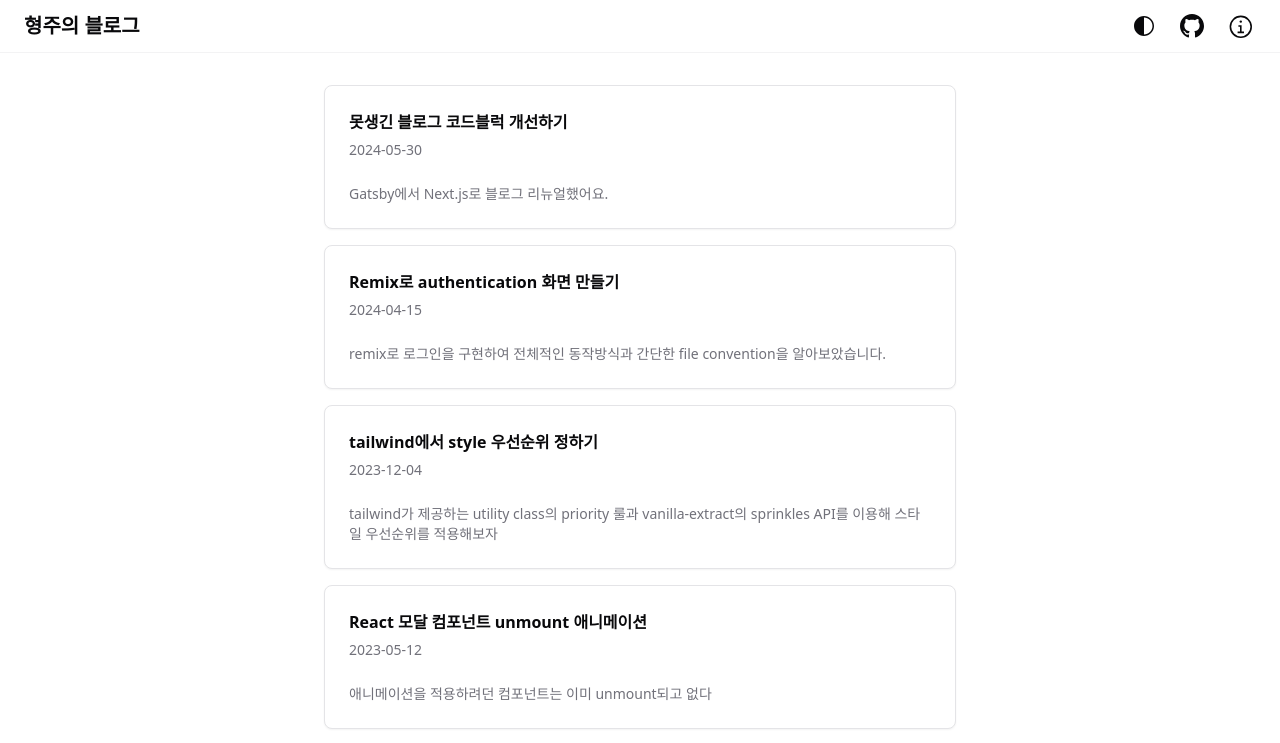
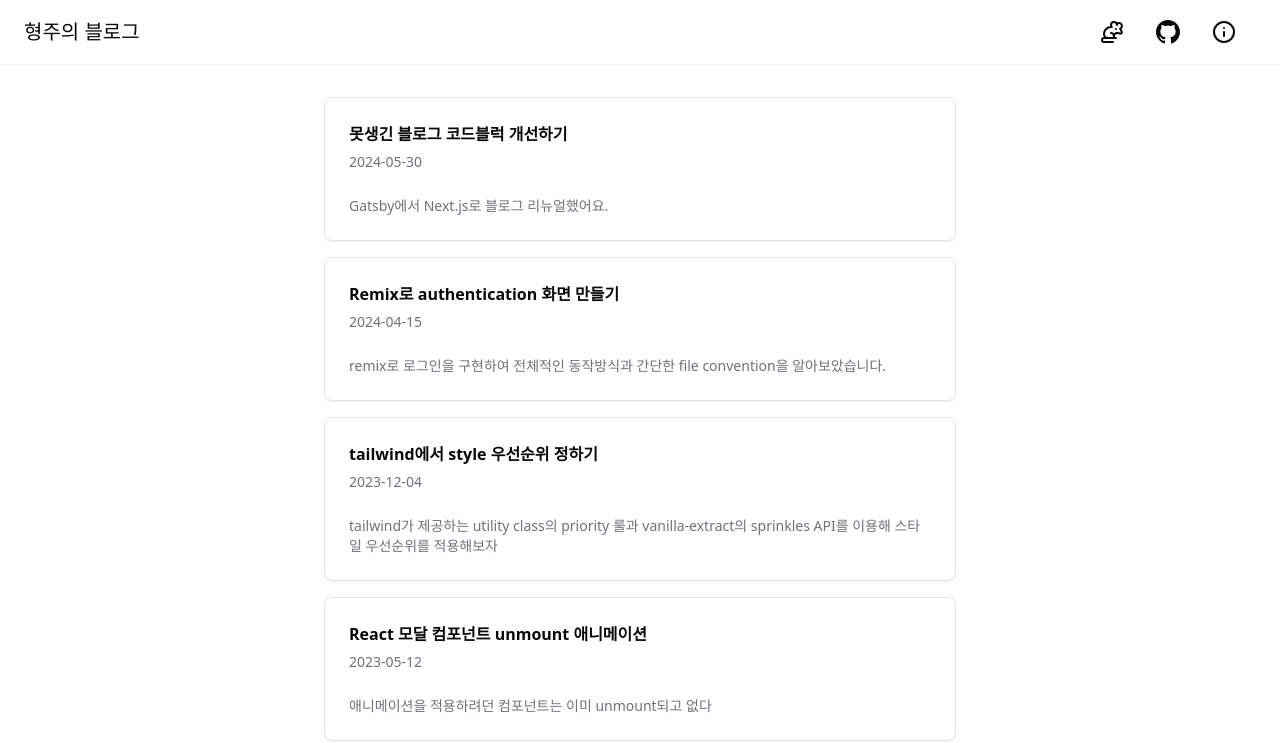
Before and after one commit to nokiahub/nokiahub.name, a Next.js app: page / in a window 1280 px wide. Shown: the top 743 px of the page. Built offline with nearby package versions, Linux system fonts and the light colour scheme.

Commit message:
updated button uis

```diff
--- a/components/Footer.tsx
+++ /dev/null
@@ -1,22 +0,0 @@
-import GithubIcon from "@/components/icons/GithubIcon";
-
-const Footer = () => {
-  return (
-    <footer className={"flex flex-col items-center gap-3 p-10"}>
-      <a
-        target="_blank"
-        href="https://github.com/nokiahub"
-        aria-label="my github account"
-      >
-        <GithubIcon />
-      </a>
-      <div>
-        © {new Date().getFullYear()}, Built with
-        <a href="https://nextjs.org/">Next.js</a>
-      </div>
-      <p>Copyright © 2024 - All right reserved</p>
-    </footer>
-  );
-};
-
-export default Footer;
--- a/components/Header.tsx
+++ /dev/null
@@ -1,31 +0,0 @@
-import Link from "next/link";
-import ThemeSwitchToggle from "./ThemeSwitchTogle";
-import GithubIcon from "@/components/icons/GithubIcon";
-import { AboutIcon } from "@/components/icons/AboutIcon";
-
-export const Header = () => {
-  return (
-    <nav
-      className={
-        "border-border/45 sticky top-0 flex justify-between border-b bg-background px-6 py-3"
-      }
-    >
-      <Link className={"text-xl font-bold"} href={"/"}>
-        형주의 블로그
-      </Link>
-      <ul className={"flex items-center gap-6 px-1"}>
-        <ThemeSwitchToggle />
-        <Link
-          target="_blank"
-          href="https://github.com/nokiahub"
-          aria-label="my github account"
-        >
-          <GithubIcon />
-        </Link>
-        <Link href="/about" aria-label="about me">
-          <AboutIcon />
-        </Link>
-      </ul>
-    </nav>
-  );
-};
--- /dev/null
+++ b/components/footer.tsx
@@ -0,0 +1,25 @@
+import Github from "@/components/icons/github";
+import { Button } from "@/components/ui/button";
+
+const Footer = () => {
+  return (
+    <footer className={"flex flex-col items-center gap-3 p-10"}>
+      <Button variant={"ghost"}>
+        <a
+          target="_blank"
+          href="https://github.com/nokiahub"
+          aria-label="my github account"
+        >
+          <Github />
+        </a>
+      </Button>
+      <div>
+        © {new Date().getFullYear()}, Built with
+        <a href="https://nextjs.org/"> Next.js</a>
+      </div>
+      <p>Copyright © 2024 - All right reserved</p>
+    </footer>
+  );
+};
+
+export default Footer;
--- /dev/null
+++ b/components/header.tsx
@@ -0,0 +1,36 @@
+import Link from "next/link";
+import ThemeSwitchToggle from "./theme-switch-toggle";
+import Github from "@/components/icons/github";
+import { Info } from "lucide-react";
+import { Button } from "@/components/ui/button";
+
+export const Header = () => {
+  return (
+    <nav
+      className={
+        "sticky top-0 flex items-center justify-between border-b border-border/45 bg-background px-6 py-3"
+      }
+    >
+      <Link className={"text-end text-xl"} href={"/"}>
+        형주의 블로그
+      </Link>
+      <ul className={"flex items-center px-1"}>
+        <ThemeSwitchToggle />
+        <Button variant={"ghost"}>
+          <Link
+            target="_blank"
+            href="https://github.com/nokiahub"
+            aria-label="my github account"
+          >
+            <Github />
+          </Link>
+        </Button>
+        <Button variant={"ghost"}>
+          <Link href="/about" aria-label="about me">
+            <Info />
+          </Link>
+        </Button>
+      </ul>
+    </nav>
+  );
+};
--- a/components/icons/AboutIcon.tsx
+++ /dev/null
@@ -1,16 +0,0 @@
-export const AboutIcon = () => {
-  return (
-    <svg
-      id="icon"
-      xmlns="http://www.w3.org/2000/svg"
-      width="24"
-      height="24"
-      viewBox="0 0 30 30"
-    >
-      <polygon points="17 22 17 14 13 14 13 16 15 16 15 22 12 22 12 24 20 24 20 22 17 22" />
-      <path d="M16,8a1.5,1.5,0,1,0,1.5,1.5A1.5,1.5,0,0,0,16,8Z" />
-      <path d="M16,30A14,14,0,1,1,30,16,14,14,0,0,1,16,30ZM16,4A12,12,0,1,0,28,16,12,12,0,0,0,16,4Z" />
-      <rect fill="none" width="32" height="32" />
-    </svg>
-  );
-};
--- a/components/icons/ArrowIcon.tsx
+++ /dev/null
@@ -1,14 +0,0 @@
-export const ArrowIcon = () => {
-  return (
-    <svg
-      width="24"
-      height="24"
-      xmlns="http://www.w3.org/2000/svg"
-      fillRule="evenodd"
-      clipRule="evenodd"
-      stroke={"currentColor"}
-    >
-      <path d="M11 2.206l-6.235 7.528-.765-.645 7.521-9 7.479 9-.764.646-6.236-7.53v21.884h-1v-21.883z" />
-    </svg>
-  );
-};
--- a/components/icons/ThemeIcon.tsx
+++ /dev/null
@@ -1,15 +0,0 @@
-const ThemeIcon = () => {
-  return (
-    <svg
-      width="24"
-      height="24"
-      viewBox="0 0 24 24"
-      version="1.1"
-      xmlns="http://www.w3.org/2000/svg"
-    >
-      <path d="M12,22 C17.5228475,22 22,17.5228475 22,12 C22,6.4771525 17.5228475,2 12,2 C6.4771525,2 2,6.4771525 2,12 C2,17.5228475 6.4771525,22 12,22 Z M12,20.5 L12,3.5 C16.6944204,3.5 20.5,7.30557963 20.5,12 C20.5,16.6944204 16.6944204,20.5 12,20.5 Z"></path>
-    </svg>
-  );
-};
-
-export default ThemeIcon;
--- a/components/icons/GithubIcon.tsx
+++ b/components/icons/github.tsx
@@ -1,14 +1,15 @@
-const GithubIcon = () => {
+const Github = () => {
   return (
     <svg
       xmlns="http://www.w3.org/2000/svg"
       width="24"
       height="24"
       viewBox="0 0 24 24"
+      fill={"currentColor"}
     >
       <path d="M12 0c-6.626 0-12 5.373-12 12 0 5.302 3.438 9.8 8.207 11.387.599.111.793-.261.793-.577v-2.234c-3.338.726-4.033-1.416-4.033-1.416-.546-1.387-1.333-1.756-1.333-1.756-1.089-.745.083-.729.083-.729 1.205.084 1.839 1.237 1.839 1.237 1.07 1.834 2.807 1.304 3.492.997.107-.775.418-1.305.762-1.604-2.665-.305-5.467-1.334-5.467-5.931 0-1.311.469-2.381 1.236-3.221-.124-.303-.535-1.524.117-3.176 0 0 1.008-.322 3.301 1.23.957-.266 1.983-.399 3.003-.404 1.02.005 2.047.138 3.006.404 2.291-1.552 3.297-1.23 3.297-1.23.653 1.653.242 2.874.118 3.176.77.84 1.235 1.911 1.235 3.221 0 4.609-2.807 5.624-5.479 5.921.43.372.823 1.102.823 2.222v3.293c0 .319.192.694.801.576 4.765-1.589 8.199-6.086 8.199-11.386 0-6.627-5.373-12-12-12z" />
     </svg>
   );
 };
 
-export default GithubIcon;
+export default Github;
--- a/components/ScrollToTopButton.tsx
+++ b/components/scroll-to-top-button.tsx
@@ -1,7 +1,7 @@
 "use client";
 
-import { ArrowIcon } from "@/components/icons/ArrowIcon";
 import { Button } from "@/components/ui/button";
+import { MoveUp } from "lucide-react";
 
 export const ScrollToTopButton = () => {
   const scrollToTop = () => {
@@ -17,7 +17,7 @@ export const ScrollToTopButton = () => {
       variant={"outline"}
       className="fixed bottom-4 right-4 size-10 rounded-full p-0"
     >
-      <ArrowIcon />
+      <MoveUp />
     </Button>
   );
 };
--- a/components/ThemeSwitchTogle.tsx
+++ b/components/theme-switch-toggle.tsx
@@ -1,6 +1,8 @@
 "use client";
 
 import { useTheme } from "next-themes";
+import { Bird, Rat } from "lucide-react";
+import { Button } from "@/components/ui/button";
 const ThemeSwitchToggle = () => {
   const { theme, setTheme } = useTheme();
 
@@ -11,21 +13,14 @@ const ThemeSwitchToggle = () => {
   const isLightTheme = theme === "light";
 
   return (
-    <button
+    <Button
+      variant={"ghost"}
       onClick={handleToggleTheme}
       aria-label={isLightTheme ? "Activate dark theme" : "Activate light theme"}
       aria-pressed={!isLightTheme}
     >
-      <svg
-        width="24"
-        height="24"
-        viewBox="0 0 24 24"
-        version="1.1"
-        xmlns="http://www.w3.org/2000/svg"
-      >
-        <path d="M12,22 C17.5228475,22 22,17.5228475 22,12 C22,6.4771525 17.5228475,2 12,2 C6.4771525,2 2,6.4771525 2,12 C2,17.5228475 6.4771525,22 12,22 Z M12,20.5 L12,3.5 C16.6944204,3.5 20.5,7.30557963 20.5,12 C20.5,16.6944204 16.6944204,20.5 12,20.5 Z"></path>
-      </svg>
-    </button>
+      {theme === "light" ? <Bird /> : <Rat />}
+    </Button>
   );
 };
 
--- a/styles/globals.css
+++ b/styles/globals.css
@@ -75,10 +75,6 @@
     }
   }
 
-svg {
-  fill: currentColor;
-}
-
 ul {
   margin: 0;
   padding: 0;
```
Also changed, not shown: app/layout.tsx (+4 -4 lines).
